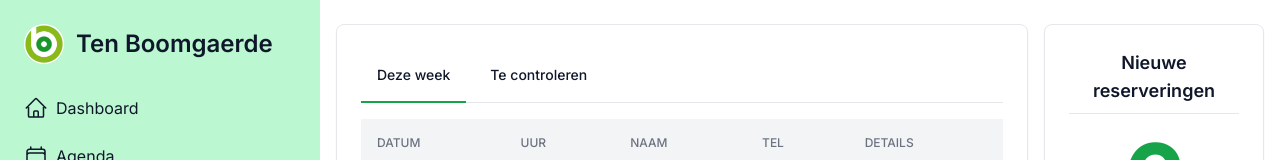
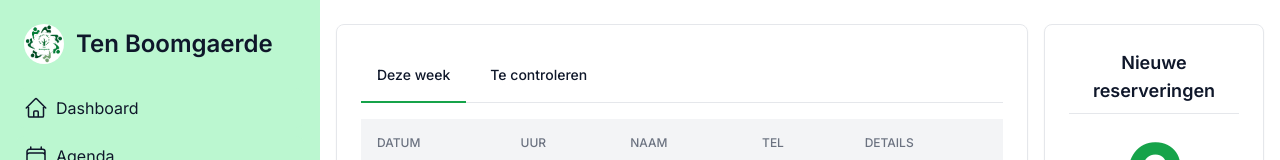
Before and after one commit to WEB4YOU-BE/P007-TenBoomgaerde, a Next.js app: page /dashboard in a window 1280 px wide. Shown: the top 160 px of the page. Built offline with nearby package versions, Linux system fonts and the light colour scheme.

Commit message:
Added the new logo on the dashboard
Signed-off-by: Tiebe Deweerdt <tiebe.dw1@gmail.com>

```diff
--- a/src/app/dashboard/layout.tsx
+++ b/src/app/dashboard/layout.tsx
@@ -24,7 +24,7 @@ export default function PublicNavigationLayoutDashboard({children}: { children:
                 </CollapsibleTrigger>
                 <Link href={"/dashboard"} className={"flex flex-row gap-2 p-2"} onClick={() => setIsOpen(false)}>
                     <Image className={"w-[40px] h-[40px] rounded-full"}
-                           src={"/images/logo-bewegingnet - square.png"}
+                           src={"/images/Logo Ten Boomgaerde.PNG"}
                            alt={"Logo"} width={40} height={40}/>
                     <p className={"self-center text-xl font-semibold sm:text-2xl whitespace-nowrap pl-1"}>Ten
                         Boomgaerde</p>
@@ -124,7 +124,7 @@ export default function PublicNavigationLayoutDashboard({children}: { children:
         <aside
             className={"fixed bg-green-200 w-80 max-w-screen-sm h-[100svh] flex flex-col gap-4 p-4 fixed top-0 left-0 z-20 transform-gpu -translate-x-80 sm:translate-x-0 transition-width"}>
             <Link href={"/dashboard"} className={"flex flex-row gap-2 p-2"}>
-                <Image className={"w-[40px] h-[40px] rounded-full"} src={"/images/logo-bewegingnet - square.png"}
+                <Image className={"w-[40px] h-[40px] rounded-full"} src={"/images/Logo Ten Boomgaerde.PNG"}
                        alt={"Logo"} width={40} height={40}/>
                 <p className={"self-center text-xl font-semibold sm:text-2xl whitespace-nowrap pl-1"}>Ten
                     Boomgaerde</p>
```
Also changed, not shown: public/images/Logo Ten Boomgaerde.PNG (added).
